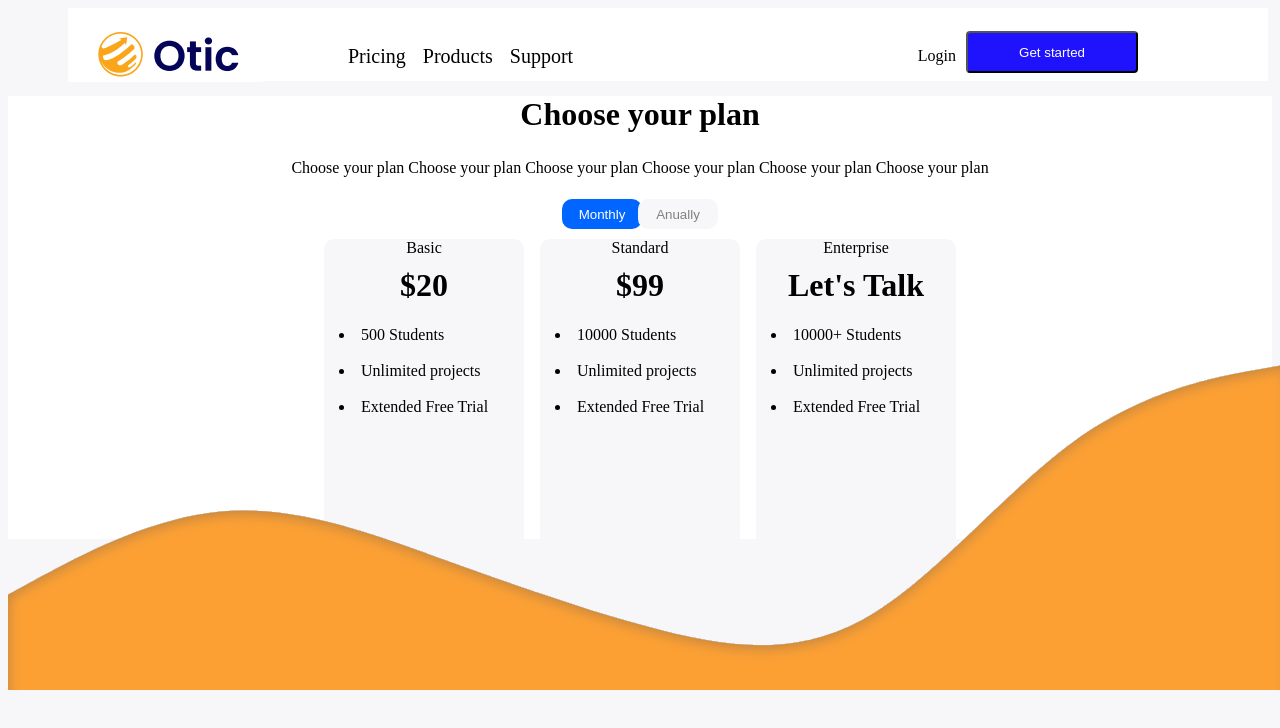
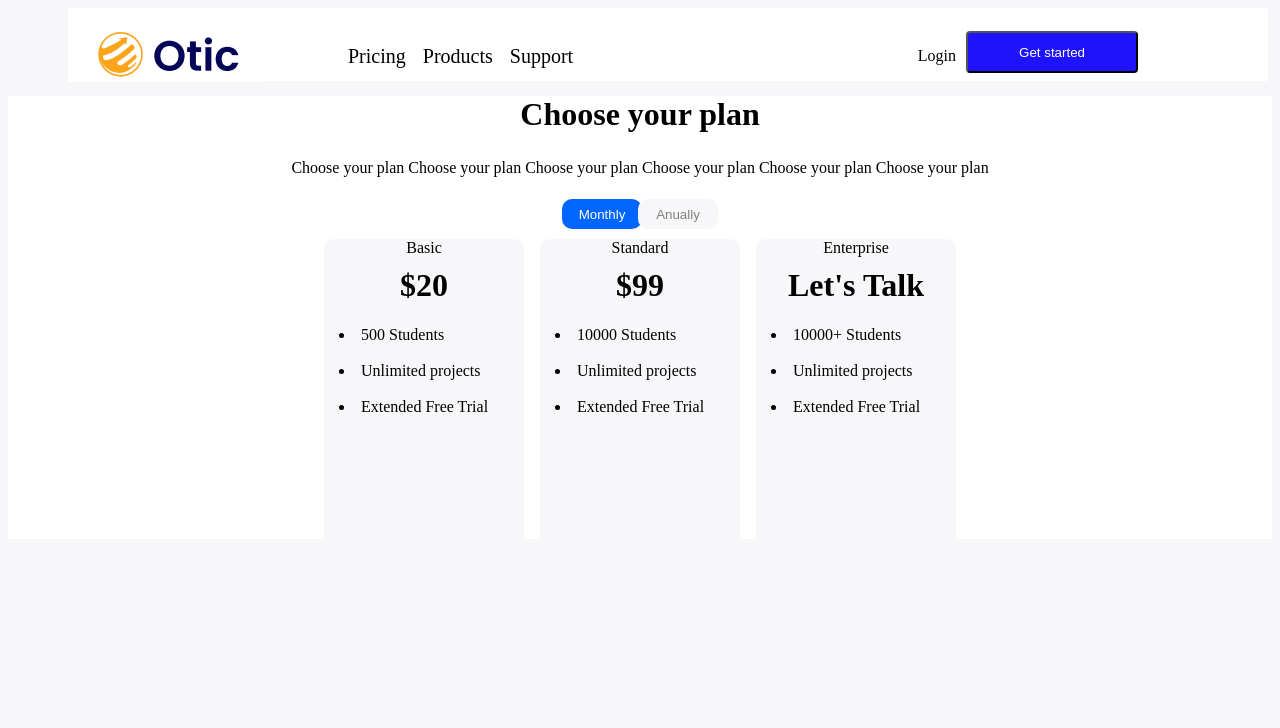
Before and after one commit to otic-ai/EDUCATIONSUITE-FRONTEND, a React (Create React App) app: page /billing in a window 1280 px wide. Shown: the top 728 px of the page. Built offline with nearby package versions, Linux system fonts and the light colour scheme.

Commit message:
frontend

```diff
--- a/src/components/Billing.js
+++ b/src/components/Billing.js
@@ -58,23 +58,7 @@ function Billing() {
                 </div>
             </div>
         </div>
-    <svg className='trial' xmlns="http://www.w3.org/2000/svg" width="auto" height="391" viewBox="0 0 1920 391" fill="none">
-<g filter="url(#filter0_i_251_3232)">
-<path fill-rule="evenodd" clip-rule="evenodd" d="M0 346L52.8 317.167C107.2 288.333 212.8 230.667 320 221.056C427.2 211.444 532.8 249.889 640 288.333C747.2 326.778 852.8 365.222 960 394.056C1067.2 422.889 1172.8 442.111 1280 384.444C1387.2 326.778 1492.8 192.222 1600 115.333C1707.2 38.4444 1812.8 19.2222 1867.2 9.61111L1920 0V519H1867.2C1812.8 519 1707.2 519 1600 519C1492.8 519 1387.2 519 1280 519C1172.8 519 1067.2 519 960 519C852.8 519 747.2 519 640 519C532.8 519 427.2 519 320 519C212.8 519 107.2 519 52.8 519H0V346Z" fill="#FCA034"/>
-</g>
-<defs>
-<filter id="filter0_i_251_3232" x="0" y="0" width="1920" height="524" filterUnits="userSpaceOnUse" color-interpolation-filters="sRGB">
-<feFlood flood-opacity="0" result="BackgroundImageFix"/>
-<feBlend mode="normal" in="SourceGraphic" in2="BackgroundImageFix" result="shape"/>
-<feColorMatrix in="SourceAlpha" type="matrix" values="0 0 0 0 0 0 0 0 0 0 0 0 0 0 0 0 0 0 127 0" result="hardAlpha"/>
-<feOffset dy="5"/>
-<feGaussianBlur stdDeviation="10"/>
-<feComposite in2="hardAlpha" operator="arithmetic" k2="-1" k3="1"/>
-<feColorMatrix type="matrix" values="0 0 0 0 0 0 0 0 0 0.156667 0 0 0 0 0.391667 0 0 0 0.25 0"/>
-<feBlend mode="normal" in2="shape" result="effect1_innerShadow_251_3232"/>
-</filter>
-</defs>
-</svg>
+
 </div>
     </div>
   )
--- a/src/index.css
+++ b/src/index.css
@@ -103,6 +103,8 @@ margin-left: 80px;
 
 /*billing*/
 .billing .header{
+  border: none;
+  position: sticky;
   background: white;
   margin-left: 60px;
   width: 1200px;
@@ -141,11 +143,6 @@ color: white;
 .billing .vector{
   background: white;
   margin-top: 15px;
-}
-
-.billing .vector .trial{
-  position: fixed;
-  margin-top: -240px;
 }
 
 .billing .vector h1{
@@ -215,7 +212,6 @@ line-height: 180%;
 }
 
 @media (max-width:500px){
-
   .billing .vector{
     background: white;
     margin: auto;
```
